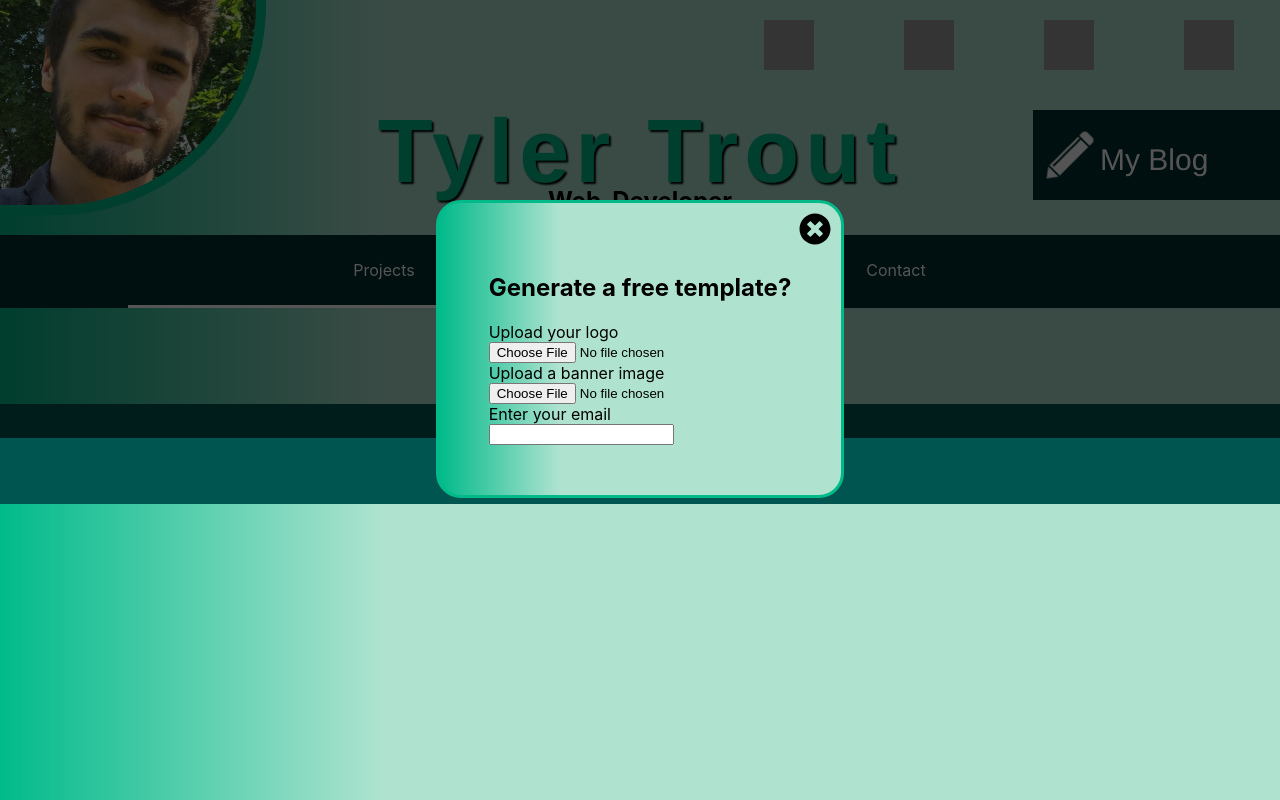
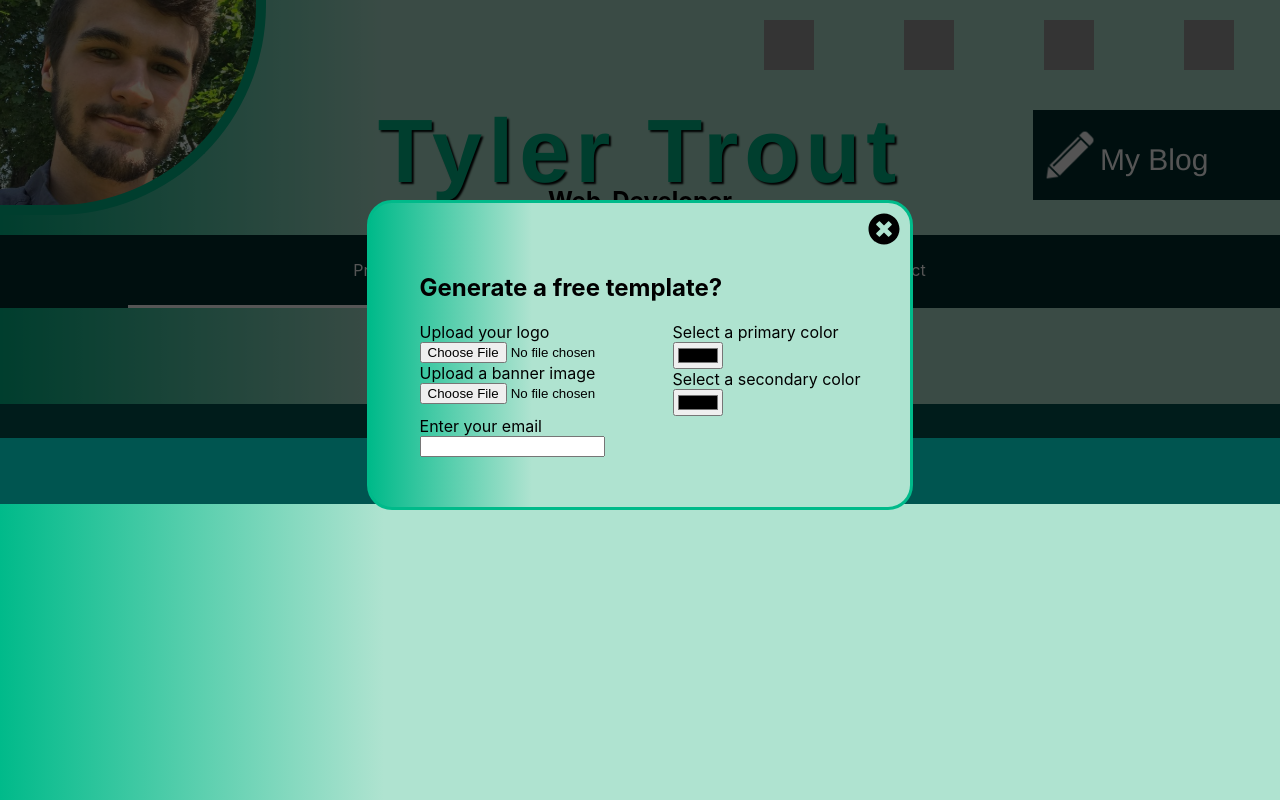
Before and after one commit to tiller1010/portfolio, a React (Create React App) app: page /#/projects in a window 1280 px wide. Built offline with nearby package versions, Linux system fonts and the light colour scheme; grey boxes are pictures that could not be loaded; a web font is replaced by a local one.

Commit message:
Color inputs

```diff
--- a/src/Popup.js
+++ b/src/Popup.js
@@ -35,6 +35,8 @@ class Popup extends Component {
 			logo: '',
 			banner: '',
 			email: '' ,
+			primaryColor: '' ,
+			secondaryColor: '' ,
 			popupFormStyles: {
 				position: 'fixed',
 				top: '25%',
@@ -100,6 +102,8 @@ class Popup extends Component {
 					<form action="/#/template" method="GET" style={this.state.popupFormStyles}>
 						<FontAwesomeIcon icon={faTimesCircle} style={popupCloseButtonStyles} onClick={this.props.dismissPopup}/>
 						<h2>Generate a free template?</h2>
+						<div style={{display: 'flex'}}>
+							<div className="tab1inputs">
 								<div>
 									<label htmlFor="logo">Upload your logo</label>
 									<input type="file" name="logo" onChange={this.handleUploadChange} required/>
@@ -114,34 +118,29 @@ class Popup extends Component {
 								<div className="image-preview-container">
 									<div style={this.state.banner ? popupImagePreviewStyles : {}} className="banner-preview"></div>
 								</div>
+							</div>
+							<div className="tab2inputs">
+								<div>
+									<label htmlFor="primaryColor">Select a primary color</label>
+									<input type="color" name="primaryColor" onChange={this.handleChange} required/>
+								</div>
+								<div>
+									<label htmlFor="secondaryColor">Select a secondary color</label>
+									<input type="color" name="secondaryColor" onChange={this.handleChange} required/>
+								</div>
+							</div>
+						</div>
 						<div>
 							<label htmlFor="email">Enter your email</label>
 							<input type="text" name="email" onChange={this.handleChange} value={this.state.email} required/>
 						</div>
-						{ // Check if form filled
+						{ 	// Check if form filled
 							(this.state.logo && this.state.banner && this.state.email)
 							? <div>
 								<input type="submit" value="Generate Now!"/>
 							  </div>
 							: ''
 						}
-						{/*
-
-						const reader = new FileReader();
-						reader.addEventListener("load", function () {
-						  frame.style.backgroundImage = `url(${ reader.result })`;
-						}, false);
-						file.addEventListener('change',function() {
-						  const image = this.files[0];
-						  if(image) reader.readAsDataURL(image);
-						}, false)
-						}
-
-						Find some open source color pickers
-						Primary color
-						Secondary color
-						Tertiary color
-						*/}
 					</form>
 				</div>
 			);
--- a/src/TemplatePage.js
+++ b/src/TemplatePage.js
@@ -8,7 +8,9 @@ class TemplatePage extends Component {
 		this.setState({
 			email: sessionStorage.getItem('email'),
 			logo: sessionStorage.getItem('logo'),
-			banner: sessionStorage.getItem('banner')
+			banner: sessionStorage.getItem('banner'),
+			primaryColor: sessionStorage.getItem('primaryColor'),
+			secondaryColor: sessionStorage.getItem('secondaryColor')
 		})
 	}
 
@@ -107,13 +109,13 @@ class TemplatePage extends Component {
 		const currentYear = new Date().getFullYear();
 
 		return (
-			<div>
-				<header>
+			<div style={{backgroundColor: this.state.secondaryColor}}>
+				<header style={{backgroundColor: this.state.primaryColor}}>
 					<div id="logo" style={{background: this.state.logo ? `url(${this.state.logo}) no-repeat center center/cover` : ''}}></div>
 					<h1 id='title'>Your Site Title</h1> <div id='siteDesc'>Your tagline</div>
 				</header>
 
-				<div id='fixed_utilities'>
+				<div id='fixed_utilities' style={{backgroundColor: this.state.primaryColor}}>
 					<FontAwesomeIcon icon={faEnvelopeSquare} style={{cursor: 'pointer', transform: 'scale(1.5)'}} onClick={this.props.switchType} />
 					<span className="email">{this.state.email}</span>
 				</div>
@@ -158,10 +160,10 @@ class TemplatePage extends Component {
 								</ul>
 							</div>
 							<div className="carouselButtons">
-								<button className='carouselButtonLeft'>
+								<button className='carouselButtonLeft' style={{backgroundColor: this.state.primaryColor}}>
 									<FontAwesomeIcon icon={faChevronLeft} style={{cursor: 'pointer', transform: 'scale(1.5)'}} onClick={this.props.switchType} />
 								</button>
-								<button className='carouselButtonRight'>
+								<button className='carouselButtonRight' style={{backgroundColor: this.state.primaryColor}}>
 									<FontAwesomeIcon icon={faChevronRight} style={{cursor: 'pointer', transform: 'scale(1.5)'}} onClick={this.props.switchType} />
 								</button>
 							</div>
@@ -255,7 +257,7 @@ class TemplatePage extends Component {
 							<input className="contact" type="text" name="Name"/>
 							<label htmlFor="Comment">Comment:</label>
 							<textarea className="contact" name="Message"></textarea>
-							<input type="submit" className="submit" value="Send"/>
+							<input type="submit" className="submit" value="Send" style={{backgroundColor: this.state.primaryColor}}/>
 						</form>
 					</div>
 
--- a/src/css/template.css
+++ b/src/css/template.css
@@ -1,11 +1,9 @@
 body{
 	margin:0;
-	background-color:#D8C266;
 	left:0;
 }
 
 header{
-	background: #cc2628;
 	width:100%;
 	height:150px;
 	color:white;
@@ -52,7 +50,6 @@ header{
     justify-content: space-around;
     align-items: center;
     padding: 10px;
-	background: #cc2628;
 	font-family: arial;
 	color: white;
 	z-index:10;
@@ -134,7 +131,6 @@ button{
 .carousel{
 	position: relative;
 	height:450px;
-	border-bottom: 10px solid #bf5353;
 }
 
 .carouselImage{
@@ -148,7 +144,6 @@ button{
 	height:100%;
 	background: #ccc;
 	overflow: hidden;
-	/* z-index: 2; */
 }
 
 .carouselTrack{
@@ -180,7 +175,6 @@ button{
 	height: 38px;
 	margin: 1px 10px;
 	border: 0;
-	background-color: #bf5353aa;
 }
 
 .carouselButtonRight{
@@ -188,7 +182,6 @@ button{
 	height: 38px;
 	margin: 1px 10px;
 	border: 0;
-	background-color: #bf5353aa;
 }
 
 .carousel > button{
@@ -265,7 +258,6 @@ textarea{
 	min-height: 100px;
 }
 .submit{
-	background-color: #D36E57;
 	cursor: pointer;
 	padding: 15px 0;
 	color: #fff;
@@ -274,7 +266,6 @@ textarea{
 	transition: background-color .5s;
 }
 .submit:hover{
-	background-color: #cc2628;
 }
 
 footer p{
```
Lines whose indentation alone changed are shown as unchanged.
